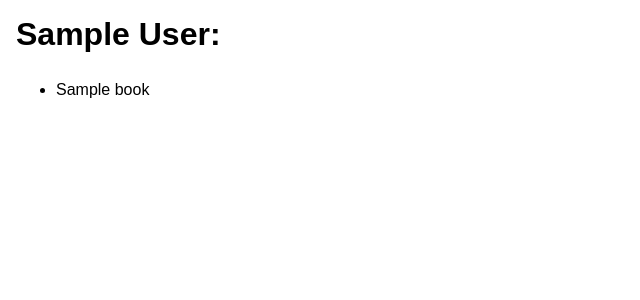
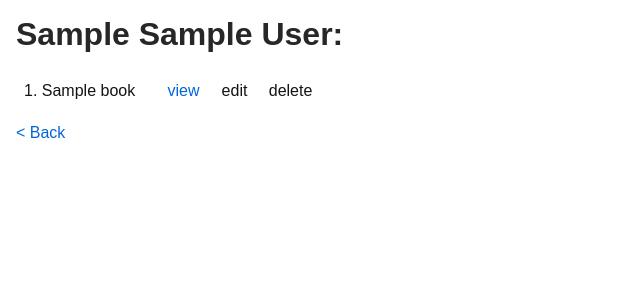
Before and after one commit to priyaankchhadwa/CRUD_demo, a Django app: page /crud/1/ in a window 1280 px wide. Shown: the top 300 px of the page, without its empty margins (0-640 px from the left). Run offline with Django 3.2, Linux system fonts and the light colour scheme; tables that the repository leaves empty hold one stand-in row (values such as "Sample post").

Commit message:
book details view fixed

```diff
--- a/crud/static/crud/style.css
+++ b/crud/static/crud/style.css
@@ -15,6 +15,19 @@ li {
     align-content: center;
 }
 
+.book_table_td {
+    padding: 0.5em;
+    border: white;
+    color: rgb(20, 20, 20);
+    align-content: center;
+}
+
+.book_table {
+    width: 25%;
+    border: 0px solid;
+    padding: 0.5em;
+    border-collapse: collapse;
+}
 
 th {
     color: #272727;
@@ -40,3 +53,11 @@ a {
 a:hover {
     text-decoration:underline;
 }
+
+h1 {
+    color: #272727
+}
+
+h3 {
+    color: #363636
+}
--- a/crud/templates/crud/auth_details.html
+++ b/crud/templates/crud/auth_details.html
@@ -2,10 +2,19 @@
 
 <link rel="stylesheet" type="text/css" href="{% static 'crud/style.css' %}" />
 
-<h1>{{ author.author_name }}:</h1>
+<h1>{{ author.salutation }} {{ author.author_name }}:</h1>
 
-<ul>
-{% for book in author.book_set.all %}
-    <li>{{ book.book_name }}</li>
-{% endfor %}
-</ul>
+<table class="book_table">
+    <tbody>
+        {% for book in author.book_set.all %}
+        <tr>
+            <td class="book_table_td">{{ forloop.counter }}. {{ book.book_name }}</td>
+            <td class="book_table_td"><a href="{% url 'crud:book_details' author.id book.id %}">view</a></td>
+            <td class="book_table_td">edit</td>
+            <td class="book_table_td">delete</td>
+        </tr>
+        {% endfor %}
+    </tbody>
+</table>
+
+<p><a href="{% url 'crud:index' %}"> < Back</a></p>
--- a/crud/urls.py
+++ b/crud/urls.py
@@ -9,4 +9,5 @@ urlpatterns = [
     path('new_auth', views.add_author, name='add_author'),
     path('edit_auth/<int:author_id>', views.edit_author, name='edit_author'),
     path('delete/<int:author_id>', views.delete_author, name='delete_author'),
+    path('<int:author_id>/book/<int:book_id>', views.book_details, name='book_details')
 ]
--- a/crud/views.py
+++ b/crud/views.py
@@ -43,3 +43,13 @@ def delete_author(request, author_id):
         author.delete()
         return redirect('crud:index')
     return render(request, 'crud/auth_delete.html', {'object': author})
+
+def book_details(request, author_id, book_id):
+    print(book_id)
+    try:
+        book = Author.objects.get(pk=author_id).book_set.get(pk=book_id)
+    except Exception as ex:
+        print(ex)
+    else:
+        context = {'book': book}
+        return render(request, 'crud/book_details.html', context)
```
Also changed, not shown: crud/templates/crud/book_details.html (+17 -5 lines).
